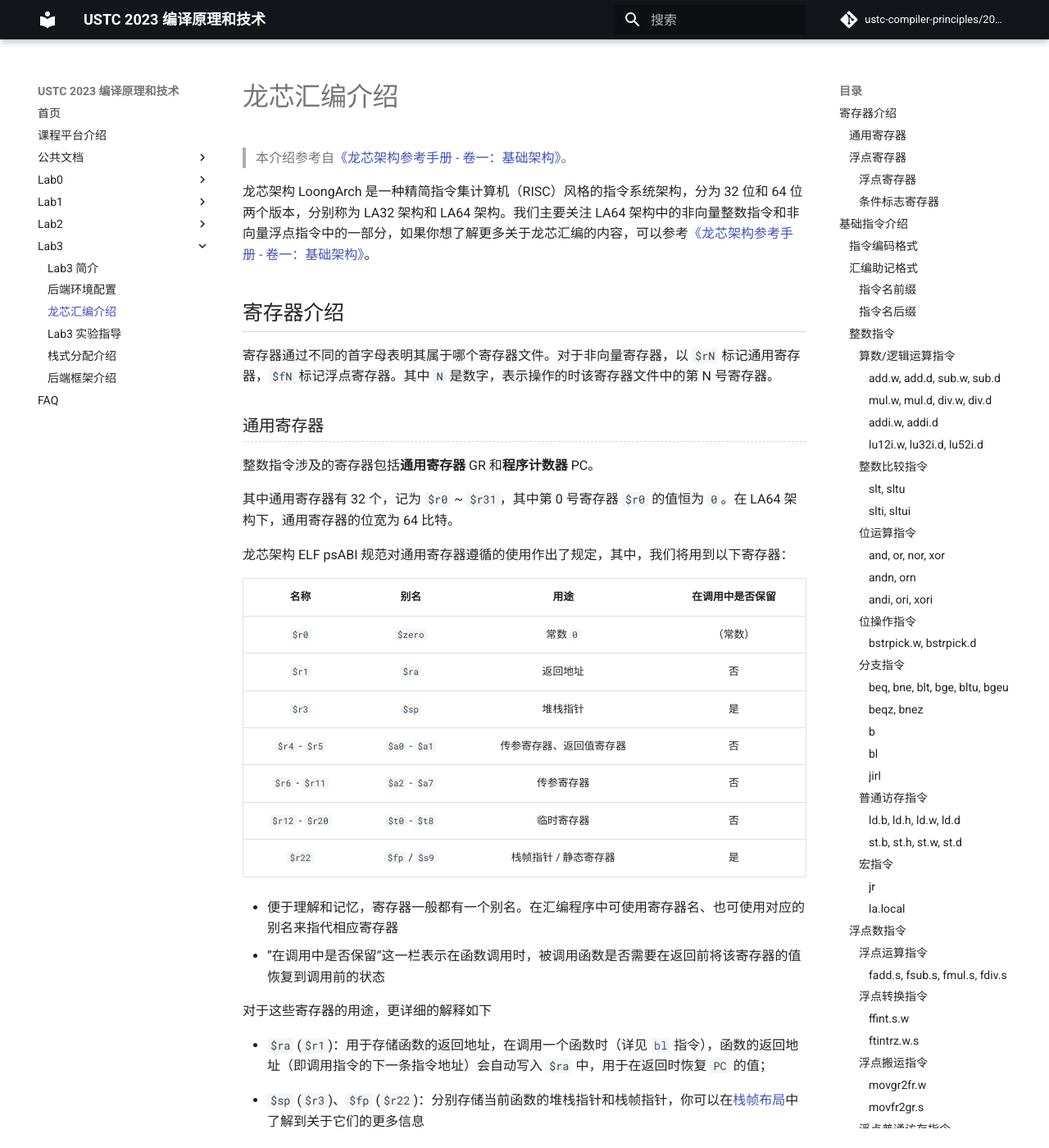
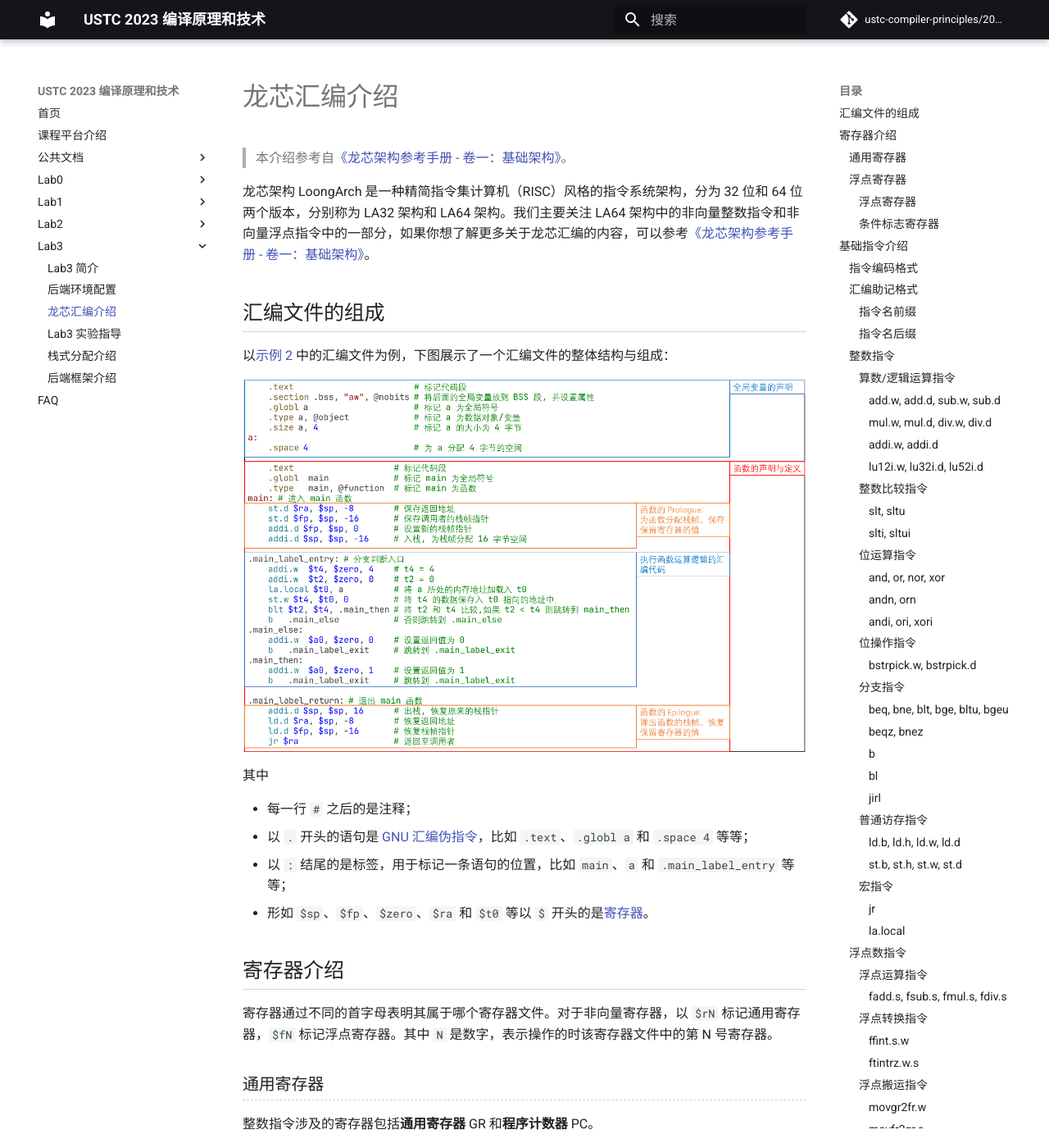
Before and after one commit to ustc-compiler-principles/2023, an MkDocs documentation site: the page built from docs/common/asm_intro.md, in a window 1280 px wide and 1400 px high. Shown: the whole window at 82% size. Built offline with MkDocs 1.6.1 and Material for MkDocs 9.7.7, drawn with Linux system fonts in a browser that asks for light colours; comment, search, counter and statistics services are not loaded.

Commit message:
lab 3: add asm structure

```diff
--- a/docs/common/asm_intro.md
+++ b/docs/common/asm_intro.md
@@ -9,6 +9,19 @@
 > 本介绍参考自[《龙芯架构参考手册 - 卷一：基础架构》](https://github.com/loongson/LoongArch-Documentation/releases/latest/download/LoongArch-Vol1-v1.02-CN.pdf)。
 
 龙芯架构 LoongArch 是一种精简指令集计算机（RISC）风格的指令系统架构，分为 32 位和 64 位两个版本，分别称为 LA32 架构和 LA64 架构。我们主要关注 LA64 架构中的非向量整数指令和非向量浮点指令中的一部分，如果你想了解更多关于龙芯汇编的内容，可以参考[《龙芯架构参考手册 - 卷一：基础架构》](https://github.com/loongson/LoongArch-Documentation/releases/latest/download/LoongArch-Vol1-v1.02-CN.pdf)。
+
+## 汇编文件的组成
+
+以[示例 2](#示例-2) 中的汇编文件为例，下图展示了一个汇编文件的整体结构与组成：
+
+![汇编文件结构](./figs/asm_structure.png)
+
+其中
+
+- 每一行 `#` 之后的是注释；
+- 以 `.` 开头的语句是 [GNU 汇编伪指令](#GNU-汇编伪指令)，比如 `.text`、`.globl a` 和 `.space 4` 等等；
+- 以 `:` 结尾的是标签，用于标记一条语句的位置，比如 `main`、`a` 和 `.main_label_entry` 等等；
+- 形如 `$sp`、`$fp`、`$zero`、`$ra` 和 `$t0` 等以 `$` 开头的是[寄存器](#寄存器介绍)。
 
 ## 寄存器介绍
 
```
Also changed, not shown: docs/common/figs/asm_structure.png (added).
